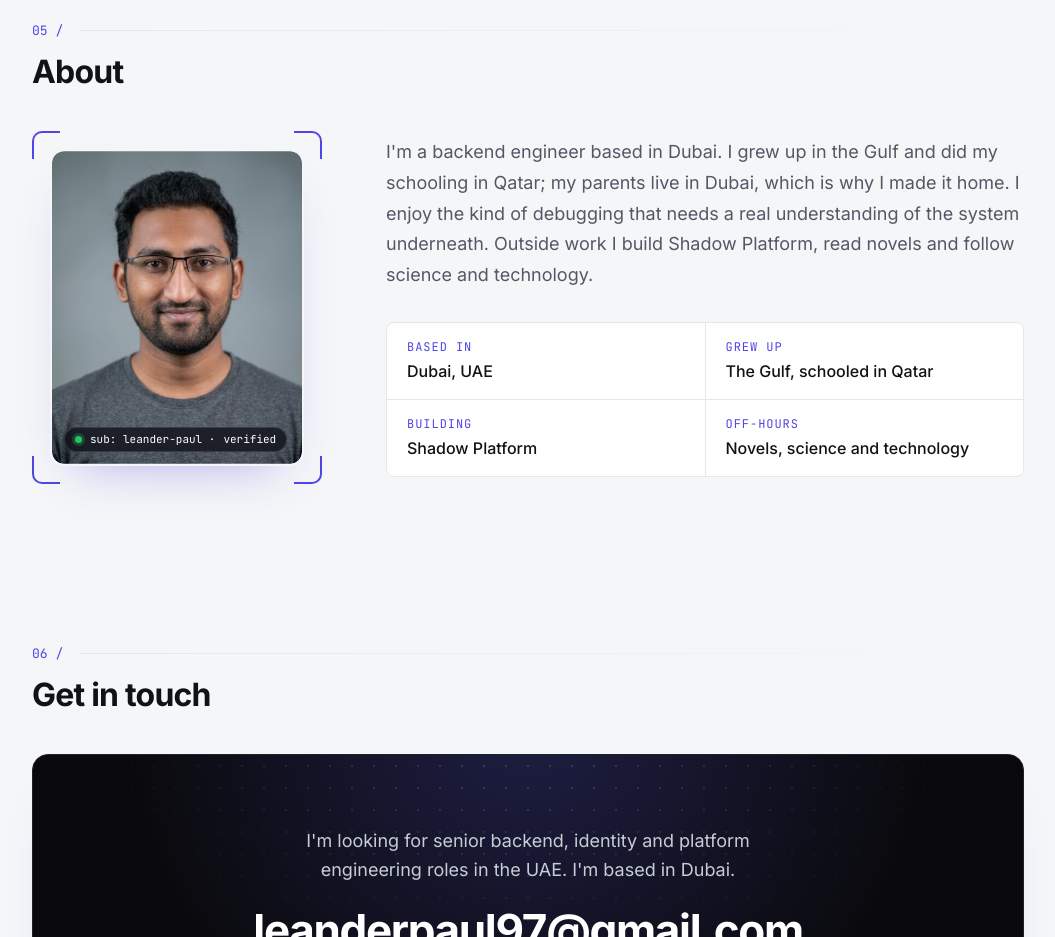
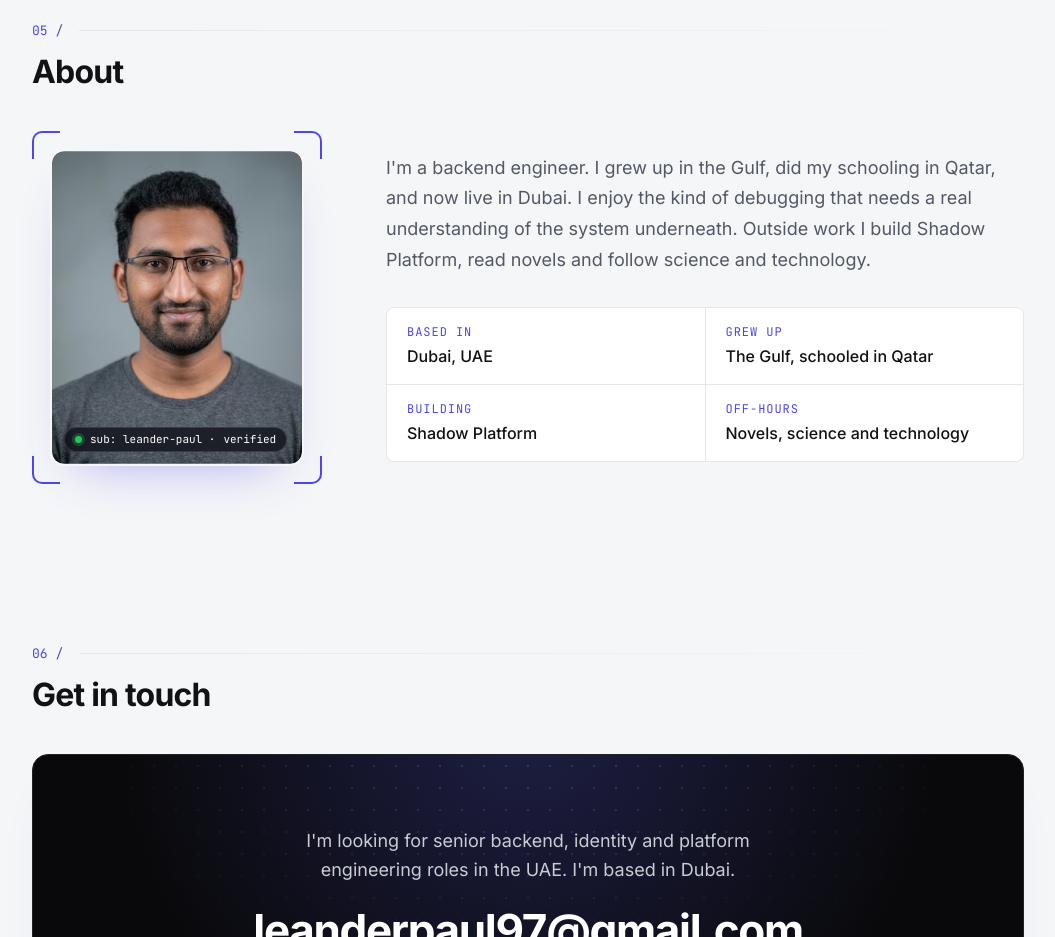
Before and after one commit to leanderpaul/leanderpaul.github.io, a Vue app: page / in a window 1280 px wide. Shown: the part 5100-6037 px from the top of the page, without its empty margins (112-1167 px from the left). Built offline with nearby package versions, Linux system fonts and the light colour scheme.

Commit message:
fix(content): drop outdated family detail from about
Co-Authored-By: Claude Opus 5.5 <noreply@anthropic.com>

```diff
--- a/src/content/profile.data.ts
+++ b/src/content/profile.data.ts
@@ -48,7 +48,7 @@ export const SITE_META: SiteMeta = {
 };
 
 export const ABOUT_TEXT =
-  "I'm a backend engineer based in Dubai. I grew up in the Gulf and did my schooling in Qatar; my parents live in Dubai, which is why I made it home. I enjoy the kind of debugging that needs a real understanding of the system underneath. Outside work I build Shadow Platform, read novels and follow science and technology.";
+  "I'm a backend engineer. I grew up in the Gulf, did my schooling in Qatar, and now live in Dubai. I enjoy the kind of debugging that needs a real understanding of the system underneath. Outside work I build Shadow Platform, read novels and follow science and technology.";
 
 export const ABOUT_FACTS: ProfileFact[] = [
   { label: 'Based in', value: PROFILE.location },
```
